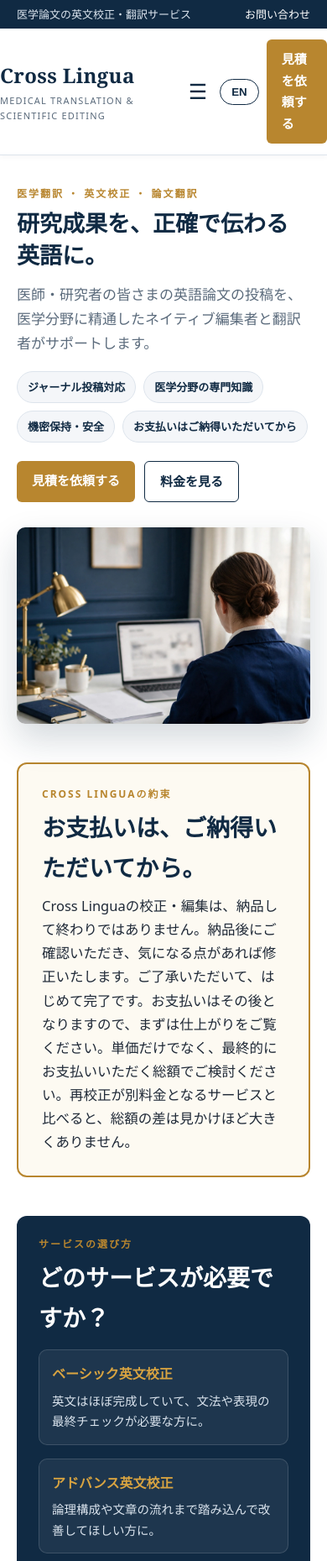
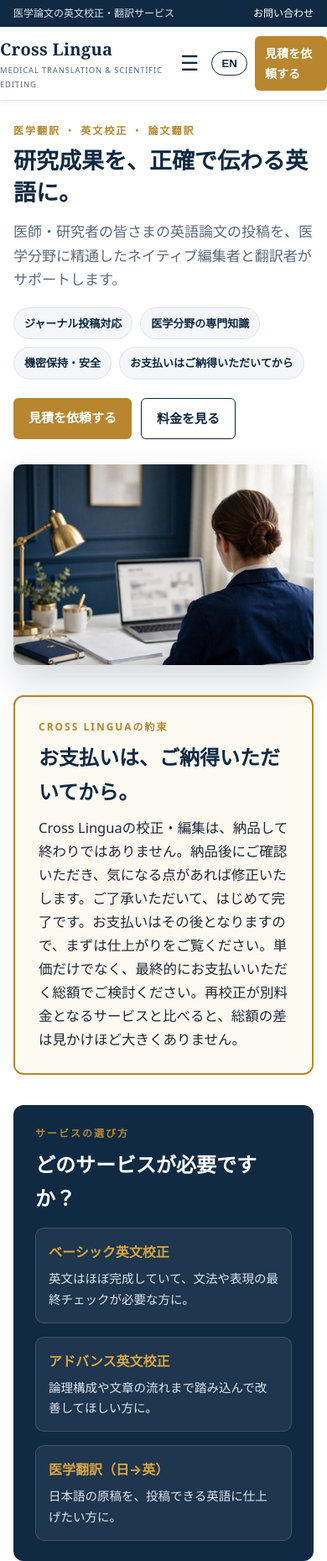
Before and after one commit to anysyscanada/crosslingua, a plain HTML site: page index.html in a window 390 px wide. Shown: the top 1859 px of the page at 84% size. Drawn offline with Linux system fonts and the light colour scheme.

Commit message:
Mobile layout optimisation pass

```diff
--- a/index.html
+++ b/index.html
@@ -147,6 +147,26 @@ footer a{color:#fff}
  .hero h1{font-size:27px}
 }
 @media (max-width:560px){.steps{grid-template-columns:1fr}}
+@media (max-width:640px){
+ .container{padding:0 16px}
+ section{padding-top:36px}
+ h2{font-size:24px}
+ .topbar{font-size:12px}
+ .brand{font-size:20px}
+ .brand small{font-size:9.5px;letter-spacing:.8px}
+ .nav{gap:8px;padding:10px 0}
+ header .btn{padding:9px 12px;font-size:14px}
+ .lang-toggle{padding:6px 11px}
+ .card{padding:17px}
+ .sample{padding:18px 16px}
+ .word-body{padding:18px 16px}
+ .price{font-size:20px}
+ table.pricing-table th,table.pricing-table td{padding:9px 10px;font-size:13.5px}
+ table.pricing-table td.price-cell{white-space:normal}
+ .voice-card{flex:0 0 82vw;max-width:300px}
+ .sample-tabs button{padding:7px 13px;font-size:13.5px}
+ .hero{padding-top:26px}
+}
 </style>
 </head>
 <body>
```
